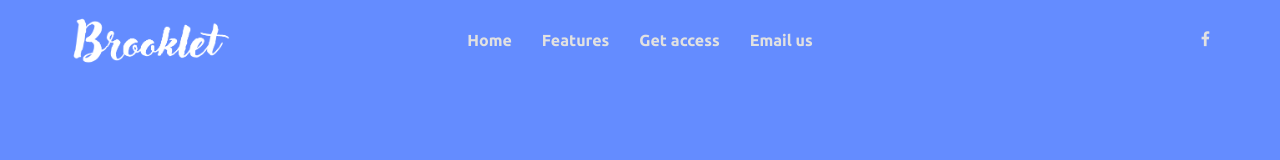
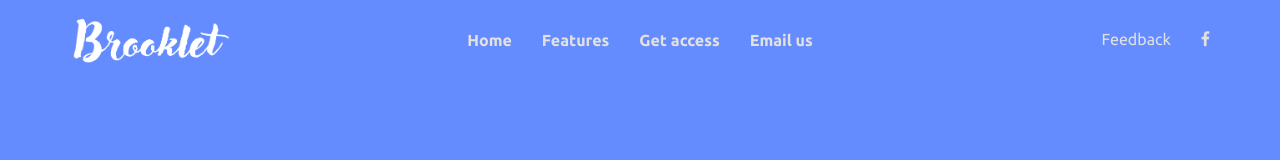
Before and after one commit to jimbol/brooklet-website, a plain HTML site: page index.html in a window 1280 px wide. Shown: the top 160 px of the page. Drawn offline with Linux system fonts and the light colour scheme.

Commit message:
add feedback link

```diff
--- a/index.html
+++ b/index.html
@@ -73,6 +73,7 @@
                     <!-- Start Atribute Navigation -->
                     <div class="attr-nav">
                         <ul>
+                            <li><a href="https://goo.gl/forms/GyUogcfx3INCJvN12" target="_blank">Feedback</a></li>
                             <li><a href="https://www.facebook.com/BrookletApp" target="_blank"><i class="fa fa-facebook"></i></a></li>
                         </ul>
                     </div>
@@ -321,6 +322,7 @@
                                     <!-- Start Atribute Navigation -->
                                     <div class="attr-nav">
                                         <ul>
+                                            <li><a href="https://goo.gl/forms/GyUogcfx3INCJvN12" target="_blank">Feedback</a></li>
                                             <li><a href="https://www.facebook.com/BrookletApp" target="_blank"><i class="fa fa-facebook"></i></a></li>
                                         </ul>
                                     </div>
```
